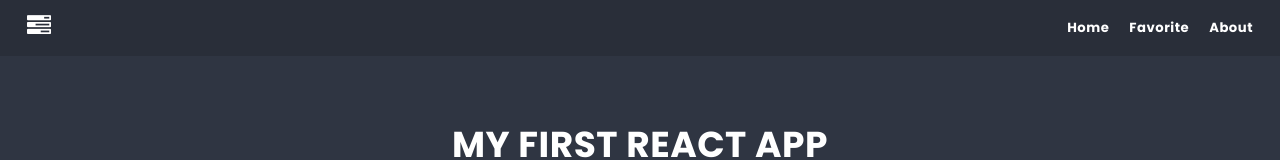
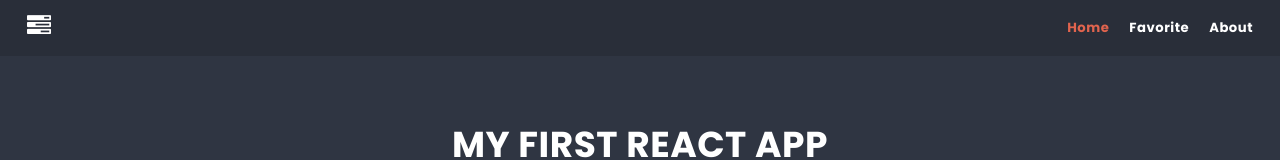
Before and after one commit to PaulinaP20/first-react-app, a React (Create React App) app: page / in a window 1280 px wide. Shown: the top 160 px of the page. Built offline with nearby package versions, Linux system fonts and the light colour scheme.

Commit message:
add NavLink

```diff
--- a/src/components/NavBar/NavBar.js
+++ b/src/components/NavBar/NavBar.js
@@ -1,4 +1,6 @@
 import styles from './NavBar.module.scss'
+import { Link } from 'react-router-dom';
+import { NavLink } from 'react-router-dom';
 
 
 const NavBar =() => {
@@ -9,9 +11,9 @@ const NavBar =() => {
                     <span className="fa fa-tasks"></span>
                 </a>
                 <ul className={styles.menu}>
-                    <li><a href="/">Home</a></li>
-                    <li><a href="/favorite">Favorite</a></li>
-                    <li><a href="/about">About</a></li>
+                    <li><NavLink className={({isActive}) => isActive ? styles.linkActive : undefined} to="/">Home</NavLink></li>
+                    <li><NavLink className={({isActive}) => isActive ? styles.linkActive : undefined} to="/favorite">Favorite</NavLink></li>
+                    <li><NavLink className={({isActive}) => isActive ? styles.linkActive : undefined}to="/about">About</NavLink></li>
                 </ul>
             </div>
         </nav>
--- a/src/components/NavBar/NavBar.module.scss
+++ b/src/components/NavBar/NavBar.module.scss
@@ -31,4 +31,8 @@
 
 
     }
+
+    .linkActive {
+        color:$color-warning;
+    }
 }
```
